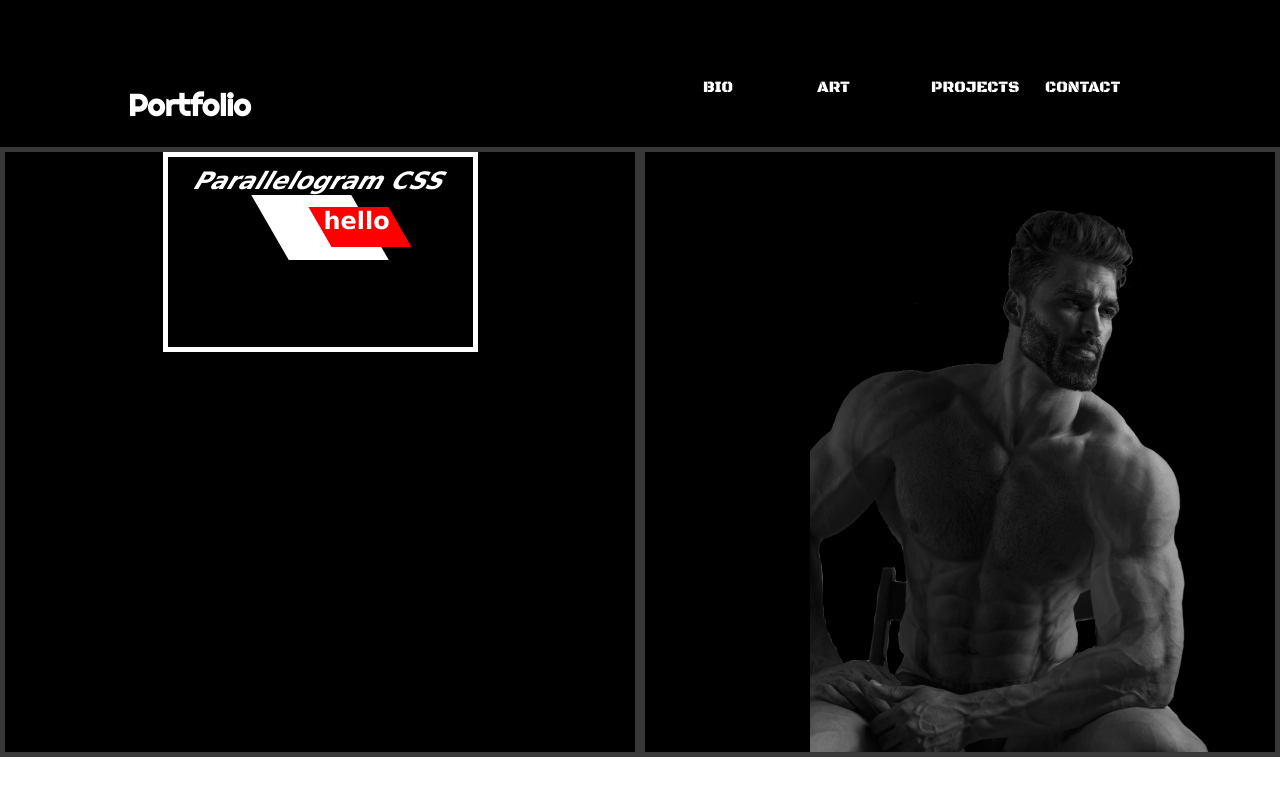
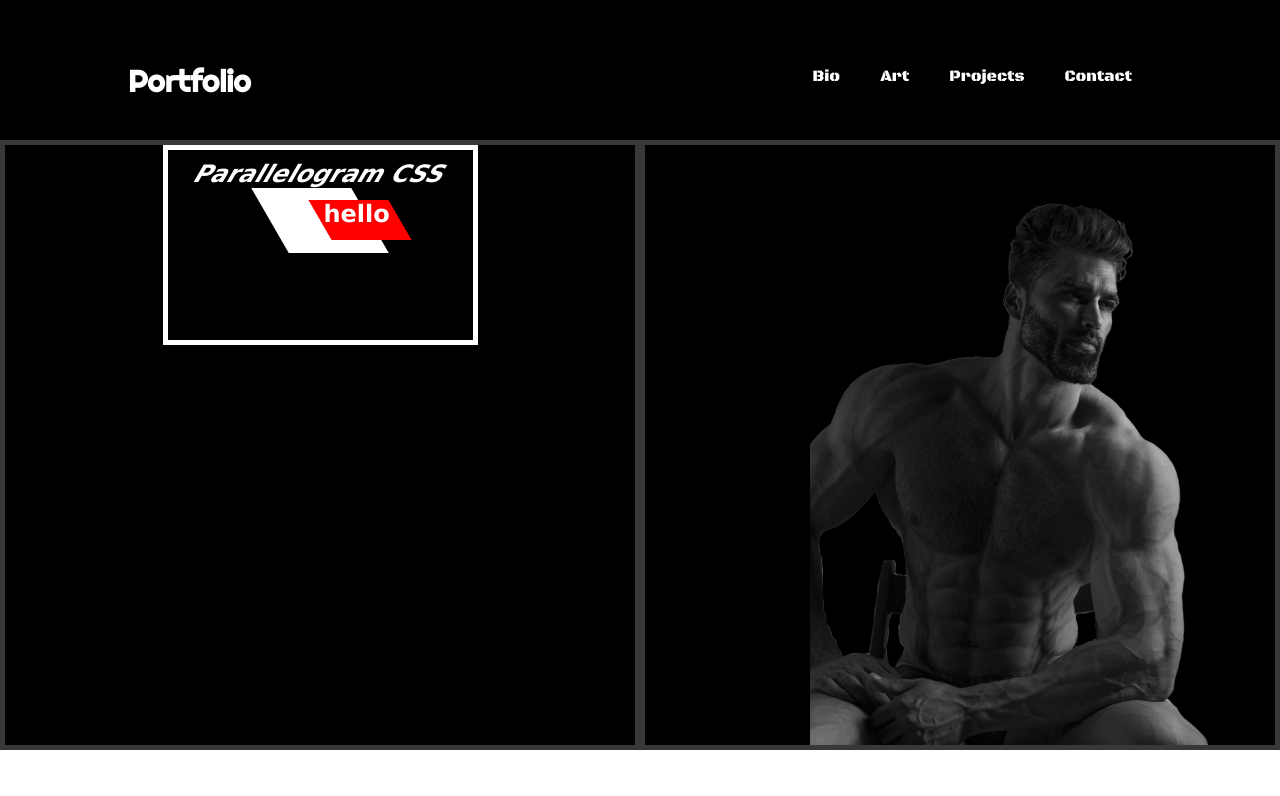
Before and after one commit to a-BROKE-boi/web-portfolio, a React (Vite) app in the folder react-portfolio/: page / in a window 1280 px wide. Shown: the top 796 px of the page. Built offline with nearby package versions, Linux system fonts and the light colour scheme.

Commit message:
navbar animation unalined, changed to simpler animation to continue

```diff
--- a/react-portfolio/src/components/Navbar/Navbar.module.css
+++ b/react-portfolio/src/components/Navbar/Navbar.module.css
@@ -1,7 +1,6 @@
 @import "../../vars.css";
 
 @import url(https://fonts.googleapis.com/css?family=Righteous);
-@import url(https://fonts.googleapis.com/css?family=Black+Ops+One);
 .navbar {
   position: relative;
   display: flex;
@@ -17,6 +16,8 @@
   font-weight: 600;
   font-family: "Righteous";
   text-decoration: none;
+  padding-bottom: 40px;
+
   color: var(--color-text);
 }
 
@@ -28,26 +29,13 @@
 .item {
   position: relative;
 
-  width: 100px;
-  height: 35px;
-  padding-top: 15px;
-  margin-left: 7px;
-  margin-right: 7px;
-  background: transparent;
-  z-index: 2;
-  color: #a6ff00;
+  margin-left: 20px;
+  margin-right: 20px;
+
   text-decoration: none;
-  text-transform: uppercase;
-  transition: 0.3s ease-in-out;
-  -webkit-transition: 0.3s ease-in-out;
+  margin-bottom: 50px;
 }
-.item:hover .linktext:before {
-  opacity: 1;
-  transition: 0.3s ease-in-out;
-  -webkit-transition: 0.3s ease-in-out;
-  transform: scale(0.7);
-  -webkit-transform: scale(0.7);
-}
+
 .linktext {
   font-size: 1em;
   width: 100px;
@@ -56,37 +44,8 @@
   z-index: 2;
   color: #ffffff;
   text-decoration: none;
-  font-family: "Black Ops One", "Righteous", Arial, sans-serif;
-  text-transform: uppercase;
-  transition: 0.3s ease-in-out;
-  -webkit-transition: 0.3s ease-in-out;
-}
-.item .linktext:before {
-  content: "";
-  transform: scale(0.2);
-  -webkit-transform: scale(0.2);
-  z-index: -1;
-  transition: 0.3s ease-in-out;
-  -webkit-transition: 0.3s ease-in-out;
-  opacity: 0;
-  position: absolute;
-  top: -55.5px;
-  left: -14px;
-  height: 100px;
-  width: 100px;
-  background: none;
-  border-radius: 100px;
-  border-top: 15px solid #ff8800;
-  border-bottom: 15px solid #ff8800;
-  border-left: 15px solid transparent;
-  border-right: 15px solid transparent;
+  font-family: var(--font-black-ops);
 }
 .item:hover .linktext {
   color: #ff8800;
-  transform: scale(1.3);
-  -webkit-transform: scale(1.3);
 }
-
-.item {
-  margin-bottom: 50px;
-}
--- a/react-portfolio/src/vars.css
+++ b/react-portfolio/src/vars.css
@@ -1,3 +1,5 @@
+@import url(https://fonts.googleapis.com/css?family=Black+Ops+One);
+
 :root {
   /* colours */
   --color-text: #ffffff;
@@ -7,5 +9,6 @@
   --color-bg: #000000;
 
   /* Fonts */
+  --font-black-ops: "Black Ops One";
   --font-permanent-marker: "permanent-marker";
 }
```
